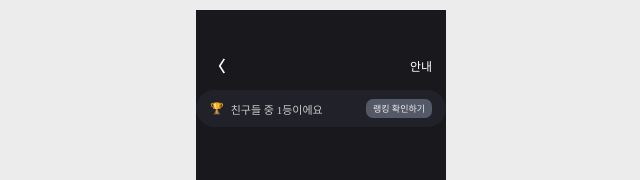
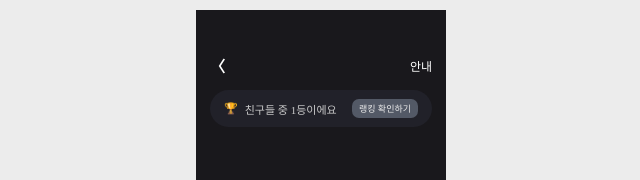
Before and after one commit to ssg-js/friends_event, a React (Vite) app in the folder friends_event/: page / in a window 1280 px wide. Shown: the top 180 px of the page, without its empty margins (319-959 px from the left). Built offline with nearby package versions, Linux system fonts and the light colour scheme.

Commit message:
fix: Ranking margin left&right 0->14px

```diff
--- a/friends_event/src/components/Ranking.tsx
+++ b/friends_event/src/components/Ranking.tsx
@@ -10,6 +10,7 @@ export default function Ranking({}: Props) {
   return (
     <div
       css={{
+        margin: "0px 14px",
         height: "37px",
         padding: "0 14px",
         display: "flex",
```
